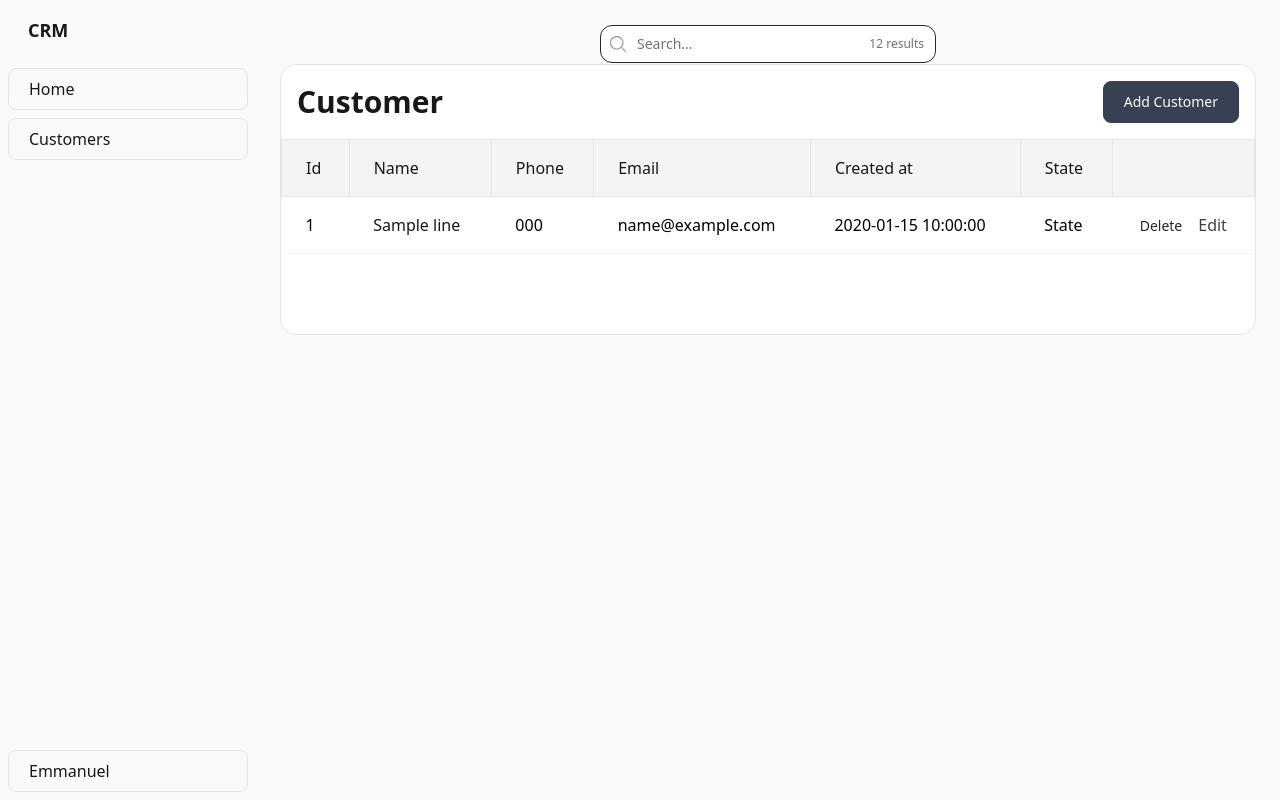
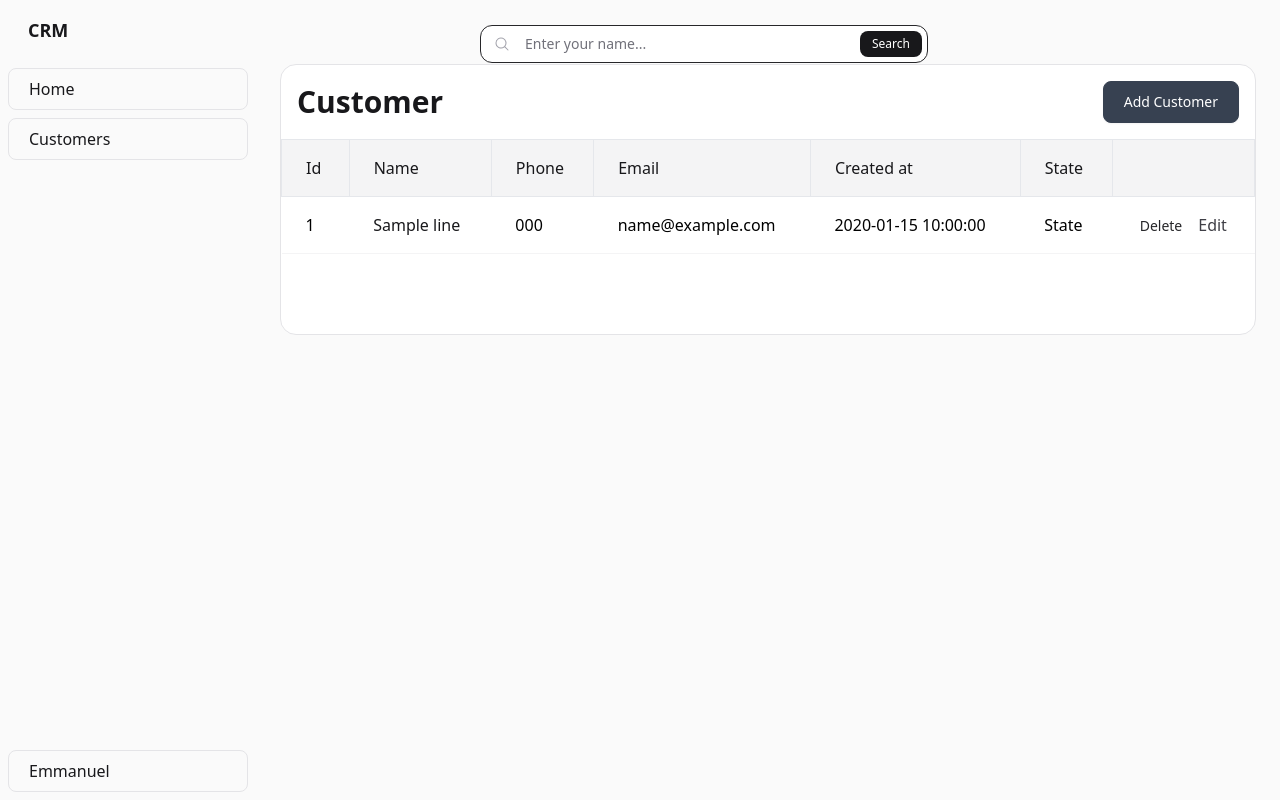
Before and after one commit to emmanuelthengumpillil/class-12-project, a FastAPI app: template templates/customer.html in a window 1280 px wide. Run offline with FastAPI, Linux system fonts and the light colour scheme; the template is opened without the code that fills it: most values are stand-ins (such as "Sample title", 1, 10 or a date in 2020); parts of the project's set-up code (start-up, migrations or seed data) failed here and were passed over; some libraries are stand-ins or nearby versions.

Commit message:
Added searching functionality and updated the main.py to search for name

```diff
--- a/main.py
+++ b/main.py
@@ -7,13 +7,11 @@ import database
 import secrets
 import graph
 
-
 app = FastAPI(
     title = "Zerohour CRM",
     description= "A Customer Relation Management System for Business",
     version="1.0.0"
 )
-
 
 templates = Jinja2Templates(directory="templates")
 app.mount("/static", StaticFiles(directory="static"), name="static")
@@ -91,15 +89,14 @@ def edit_customer(request: Request, id: int,
 
 
 # SEARCH CUSTOMER
-@app.get("/customers/search")
-def show_search_customer_form(request: Request, current_user: str = Depends(get_current_user)):
-    return templates.TemplateResponse(request, "search_customer.html")
-
-@app.post("/customers/search")
-def search_customers(name: str, request: Request, current_user: str = Depends(get_current_user)):
-    result = database.search_customer(user)
-    return templates.TemplateResponse(request, "search_customer.html", {"result": result})
-
+@app.post("/customers/search/")
+def search_customers(request: Request, name: str = Form(...), current_user: str = Depends(get_current_user)):
+    if name:
+        result = database.search_customers_by_name({'table':'customers' ,'name': name})
+        if result:
+            return templates.TemplateResponse(request, "customer.html", {"result": result, "name": name})
+    result = database.show_from_sql()
+    return templates.TemplateResponse(request, 'customer.html', {"result": result,'message': 'User not found'})
 
 # SIGN IN
 @app.get("/signin")
--- a/requirements.txt
+++ b/requirements.txt
@@ -1,2 +1,3 @@
 mysql-connector-python>=8.3.0
 pytest~=8.0.0
+matplotlib
--- a/templates/base_crm.html
+++ b/templates/base_crm.html
@@ -17,7 +17,7 @@
                 </div>
                 <div class="flex flex-1 flex-col gap-2 py-2">
                     <div class="flex flex-col gap-1 rounded-lg border border-zinc-200 px-5 py-2 hover:bg-zinc-200">
-                        <a class="font-normal text-zinc-900" href="/">Home</a>
+                        <a class="font-normal text-zinc-900" href="/home">Home</a>
                     </div>
                     <div class="flex flex-col gap-1 rounded-lg border border-zinc-200 px-5 py-2 hover:bg-zinc-200">
                         <a class="font-normal text-zinc-900" href="/customers">Customers</a>
--- a/templates/customer.html
+++ b/templates/customer.html
@@ -7,19 +7,24 @@
 {% block content %}
     <main class="min-w-0 flex-1 overflow-auto bg-zinc-50 p-6">
         <nav class="justify-center items-center flex sticky top-0 h-10 p-0.5 bg-zinc-50 w-full">
-            <div class="relative flex items-center">
-            <svg xmlns="http://www.w3.org/2000/svg" viewBox="0 0 24 24" fill="currentColor" class="absolute left-2 w-5 h-5 text-zinc-400 pointer-events-none" >
-                <path fill-rule="evenodd" d="M10.5 3.75a6.75 6.75 0 1 0 0 13.5 6.75 6.75 0 0 0 0-13.5ZM2.25 10.5a8.25 8.25 0 1 1 14.59 5.28l4.69 4.69a.75.75 0 1 1-1.06 1.06l-4.69-4.69A8.25 8.25 0 0 1 2.25 10.5Z" clip-rule="evenodd" />
-            </svg>
-            <input
-                type="text"
-                placeholder="Search..."
-                class="min-w-20 pl-9 pr-24 py-2 bg-white border border-zinc-800 rounded-xl text-sm text-zinc-900 placeholder-zinc-500"
-            />
-            <span class="absolute right-3 text-xs text-zinc-500 font-medium pointer-events-none">12 results</span>
+            <div class="flex items-center gap-4 w-full max-w-xl">
+            <form action="/customers/search" method="post" class="relative inline-flex items-center w-full max-w-md">
+                <svg xmlns="http://www.w3.org/2000/svg" viewBox="0 0 24 24" fill="currentColor" class="absolute left-3.5 w-4 h-4 text-zinc-400 pointer-events-none">
+                    <path fill-rule="evenodd" d="M10.5 3.75a6.75 6.75 0 1 0 0 13.5 6.75 6.75 0 0 0 0-13.5ZM2.25 10.5a8.25 8.25 0 1 1 14.59 5.28l4.69 4.69a.75.75 0 1 1-1.06 1.06l-4.69-4.69A8.25 8.25 0 0 1 2.25 10.5Z" clip-rule="evenodd" />
+                </svg>
+                <input type="text" name="name" placeholder="Enter your name..." required
+                    class="w-full pl-11 pr-20 py-2 bg-white border border-zinc-800 rounded-xl text-sm text-zinc-900 placeholder-zinc-500 focus:outline-none focus:ring-2 focus:ring-zinc-900"/>
+                <button type="submit" class="absolute right-1.5 top-1.5 bottom-1.5 px-3 bg-zinc-900 text-white rounded-lg text-xs font-medium hover:bg-zinc-700 transition-colors">
+                    Search
+                </button>
+            </form>
             </div>
         </nav>
-
+        {% if message %}
+        <div class="mb-4 p-4 bg-red-50 border border-red-200 text-red-700 rounded-xl text-sm font-medium">
+            {{ message }}
+        </div>
+        {% endif %}
         <div class="bg-white rounded-2xl border border-zinc-200 overflow-hidden">
             <div class="flex items-center justify-between p-4">
                 <h1 class="text-3xl font-bold text-zinc-900">Customer</h1>
```
